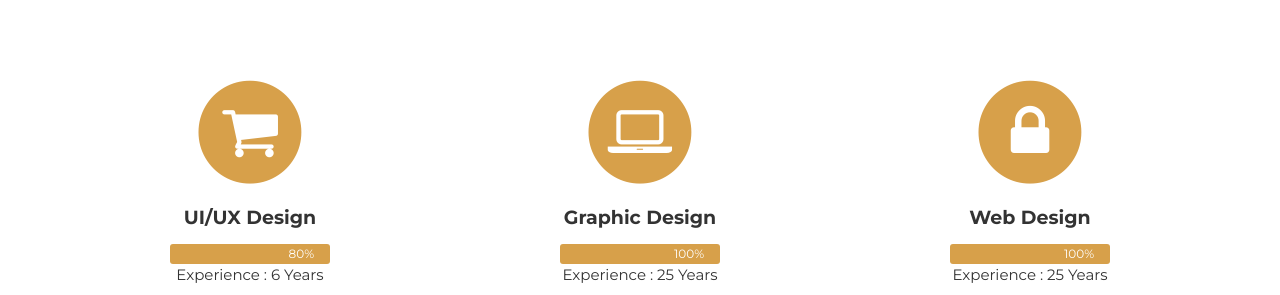
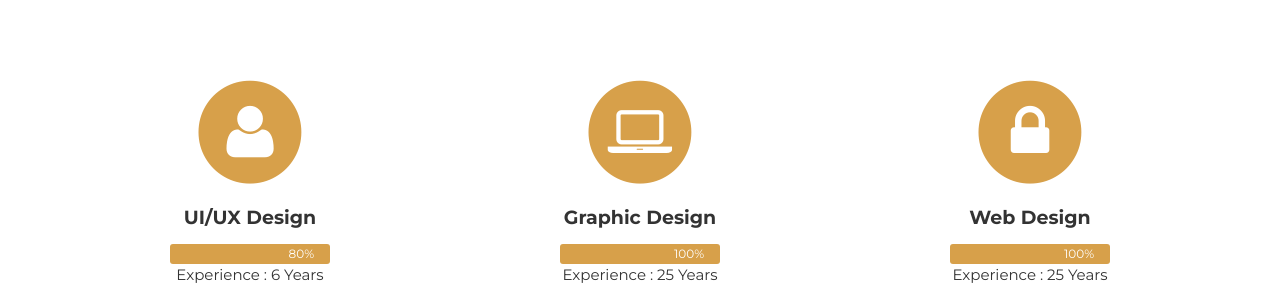
Before and after one commit to media4creations/aboutme, a Jekyll site: the page built from index.html, in a window 1280 px wide and 900 px high, scrolled down 887 px. Shown: the part 155-450 px from the top of the window. Built offline with Jekyll 4.4.1, drawn with Linux system fonts in a browser that asks for light colours; some web fonts are replaced.

Commit message:
Update services.html

```diff
--- a/_includes/services.html
+++ b/_includes/services.html
@@ -11,7 +11,7 @@
                 <div class="col-md-4">
                     <span class="fa-stack fa-4x">
                         <i class="fa fa-circle fa-stack-2x text-primary"></i>
-                        <i class="fa fa-shopping-cart fa-stack-1x fa-inverse"></i>
+                        <i class="fa fa-user fa-stack-1x fa-inverse"></i>
                     </span>
                     <h4 class="service-heading">UI/UX Design</h4>
                     <section class="bar-graph bar-graph-horizontal bar-graph-one">
```
